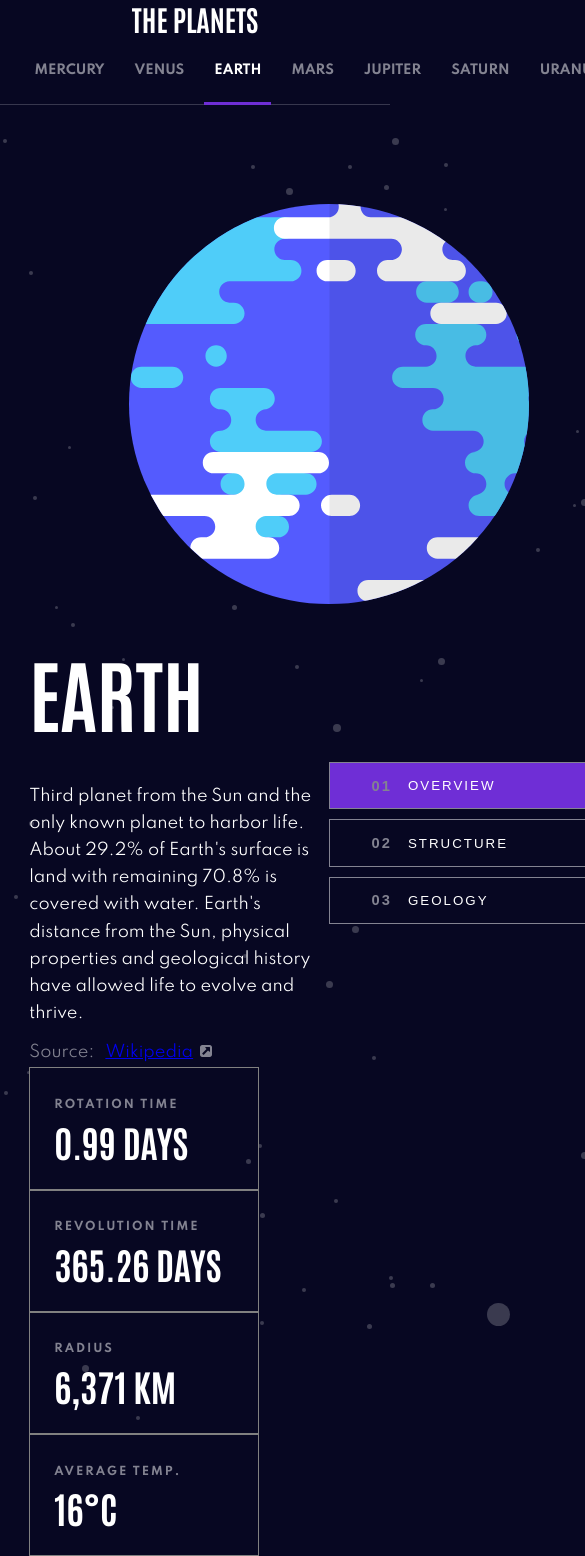
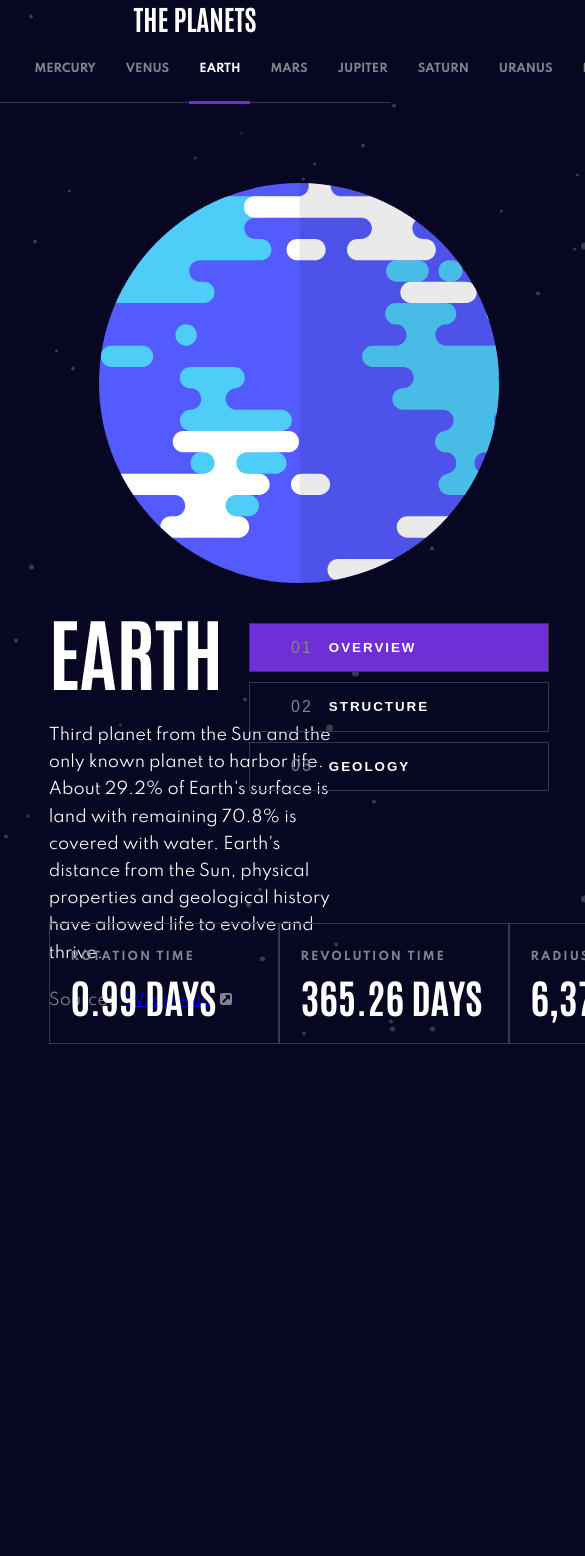
Before and after one commit to ScarSymmetry/-FrontEndMentor-Planets-Facts-with-React, a React (Create React App) app: page / in a window 390 px wide. Shown: the top 1556 px of the page, 585 px wide, since content can reach past the window. After the commit the page ends 1044 px from the top, so only its background shows below. Built offline with nearby package versions, Linux system fonts and the light colour scheme.

Commit message:
responsive typography and grid fixes

```diff
--- a/src/App.css
+++ b/src/App.css
@@ -27,9 +27,18 @@
 
 	--font-spartan: "Spartan", sans-serif;
 	--font-antonio: "Antonio", sans-serif;
+
+	--fs-XXL: 5rem;
+	--fs-XL:2.5rem;
+	--fs-800:1.75rem;
+	--fs-600: 1.5rem;
+	--fs-500: 1.25rem;
+	--fs-400: 1rem;
+	--fs-300: 0.7rem;
 }
 
 body {
+	font-size: var(--fs-400);
 	font-family: var(--font-spartan);
 	background-color: var(--color-black);
 	background-image: url(./svg/background-stars.svg);
@@ -39,7 +48,7 @@ body {
 }
 
 .wrapper {
-	max-width: 85vw;
+	max-width: 75vw;
 
 	margin: 0 auto;
 	padding: 0;
--- a/src/App.js
+++ b/src/App.js
@@ -11,7 +11,6 @@ import Main from "./componenets/Main/Main";
 const App = () => {
 	const initialData = data && data[2];
 	const [planet, setPlanet] = useState(initialData);
-
 	const [activeIndex, setActiveIndex] = useState(0);
 
 	const handlePlanetChange = (index) => {
--- a/src/Characteristics.module.css
+++ b/src/Characteristics.module.css
@@ -1,28 +1,24 @@
 .frame {
 	background: transparent;
-	border: 1px solid grey;
+	border: 1px solid var(--color-dark-grey);
 	color: var(--color-white);
 	min-width: 230px;
 	text-align: left;
-	padding: 1.5em;
-
+	padding: 1.3em;
 }
 
 .title {
 	text-transform: uppercase;
 	color: var(--color-light-grey);
 
-	font-size: 0.7em;
+	font-size: var(--fs-300);
 	padding-block: 0.5em;
 	letter-spacing: 2px;
-
-
 }
 
 .data {
 	text-transform: uppercase;
-
 	font-family: var(--font-antonio);
 	font-weight: 600;
-	font-size: 2.3em;
+	font-size: var(--fs-XL);
 }
--- a/src/Header.module.css
+++ b/src/Header.module.css
@@ -8,20 +8,16 @@
 	border-bottom: 1px solid var(--color-dark-grey);
 }
 
+.navbar__title {
+	font-family: var(--font-antonio);
+	font-size: var(--fs-800);
+	text-transform: uppercase;
+	color: var(--color-white);
+}
+
 @media only screen and (max-width: 1280px) {
 	.navbar {
 		flex-direction: column;
-		padding-inline: min(5vw,2em);
-
-	}
-
-	.navbar__title {
-		font-size: 1.8em;
+		padding-inline: min(5vw, 2em);
 	}
 }
-
-.navbar__title {
-	font-family: var(--font-antonio);
-	text-transform: uppercase;
-	color: var(--color-white);
-}
--- a/src/Nav.module.css
+++ b/src/Nav.module.css
@@ -7,7 +7,7 @@
 
 .nav li {
 	font-weight: bold;
-	font-size: 0.8em;
+	font-size: var(--fs-300);
 	margin-inline: 5px;
 	position: relative;
 	cursor: pointer;
--- a/src/PlanetDetails.module.css
+++ b/src/PlanetDetails.module.css
@@ -1,8 +1,7 @@
 .body {
 	max-width: 100%;
 	display: flex;
-	flex-wrap: wrap;
+
 	justify-content: space-between;
 	margin-top: 5px;
-
 }
--- a/src/PlanetsButton.module.css
+++ b/src/PlanetsButton.module.css
@@ -5,7 +5,7 @@
 	padding: 1.1em;
 	width: 100%;
 	cursor: pointer;
-	border: 1px solid var(--color-light-grey);
+	border: 1px solid var(--color-dark-grey);
 	background: transparent;
 	text-transform: uppercase;
 	text-align: left;
@@ -18,15 +18,16 @@
 
 	align-items: center;
 	padding-left: 2em;
+	font-weight: bold;
 }
 
 .container::before {
 	content: counter(padded, decimal-leading-zero);
 	counter-increment: padded;
 	color: var(--color-light-grey);
-	font-weight: bold;
+	font-weight: lighter;
 	margin-right: 1rem;
-	font-size: 1.1em;
+	font-size: var(--fs-400);
 }
 
 .mercury {
--- a/src/componenets/Main/Main.module.css
+++ b/src/componenets/Main/Main.module.css
@@ -4,44 +4,48 @@
 
 	align-items: center;
 	justify-items: center;
-	grid-template-columns: repeat(6, 1fr);
-	grid-template-rows: repeat(2, 1fr);
+	grid-template-columns: 1fr minmax(200px, 380px);
+	grid-template-rows: 1fr minmax(200px, 300px);
+	row-gap: 35px;
 }
 
 .text_container {
-	grid-column: 5 / -1;
+	grid-column: 2 / -1;
 	align-self: end;
 	padding-top: 1em;
 }
 
 .tab_container {
-	grid-column: 5 / -1;
+	grid-column: 2 / -1;
 	grid-row: 2 / 3;
 	justify-self: stretch;
-	align-self: center;
+	align-self: start;
 }
 
 .planet__title {
 	font-family: var(--font-antonio);
 
-	font-size: 5rem;
+	font-size: var(--fs-XXL);
 	text-transform: uppercase;
 	margin-block-start: 0;
 	margin-block-end: 0;
 }
 
 .planet__description {
+	font-size: var(--fs-400);
 	padding-block: 2.5rem 1rem;
 	line-height: 1.7;
-	min-height: 230px;
+	min-height: 250px;
 }
 
 .planet__source {
+	font-size: var(--fs-400);
+	padding-top: 0.5rem;
 	color: var(--color-light-grey);
 }
 
 .image_container {
-	grid-column: 1 / 5;
+	grid-column: 1 / 2;
 	grid-row: 1 / 3;
 	max-width: 100%;
 }
@@ -53,8 +57,9 @@
 }
 
 .image_container_secondary {
+	grid-column: 1 / 2;
 	grid-row: 1 / 3;
-	grid-column: 1 / 5;
+
 	max-width: 100%;
 	display: grid;
 
@@ -89,17 +94,23 @@
 	}
 
 	.text_container {
-		grid-column: 1 / 4;
-		grid-row: 2 / 3;
+		grid-column: 1 / 2;
+		grid-row: 2 / -1;
 		align-self: start;
 		justify-self: start;
 		min-width: 300px;
+		padding: 0;
+	}
+	.text_container h2 {
+		padding: 0;
+		margin: 0;
+		line-height: 0.8;
 	}
 
 	.tab_container {
-		grid-column: 4 / -1;
-		grid-row: 2 / 3;
-		align-self: center;
+		grid-column: 2 / -1;
+		grid-row: 2 / -1;
+		align-self: start;
 		justify-self: end;
 		min-width: 300px;
 	}
```
